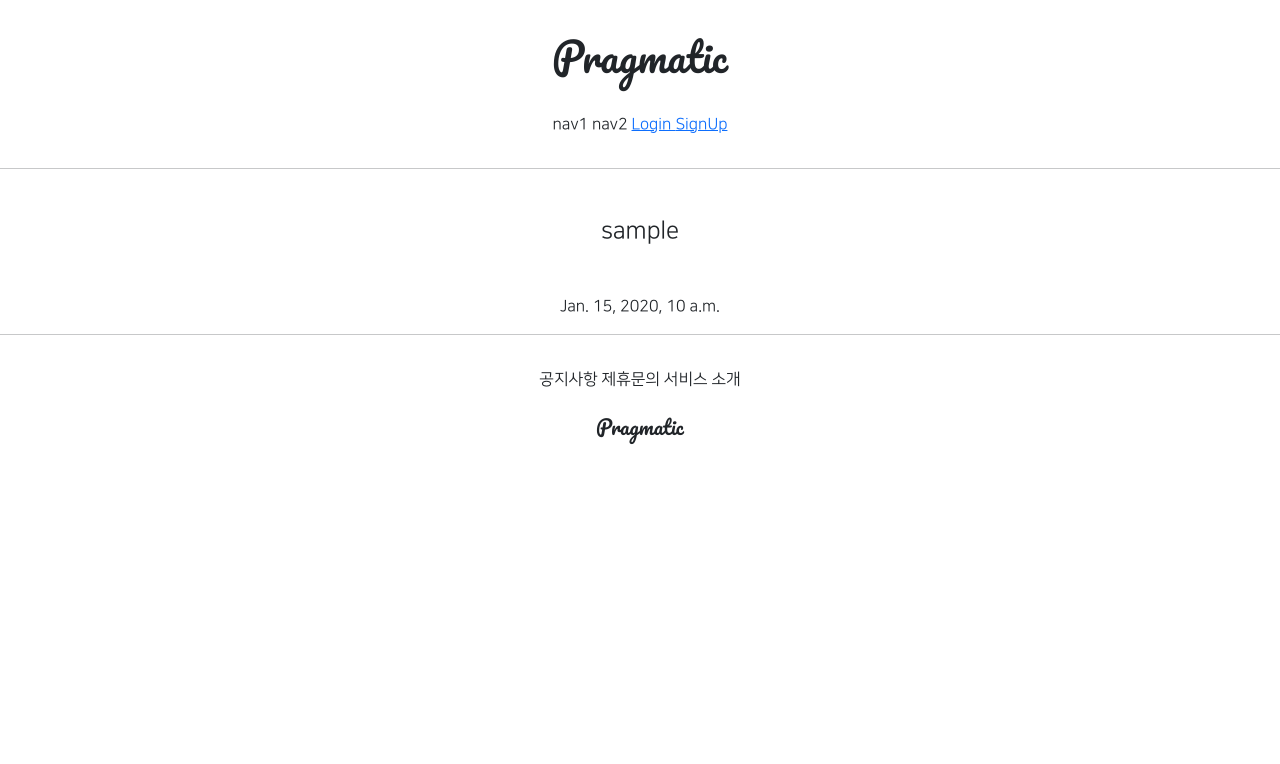
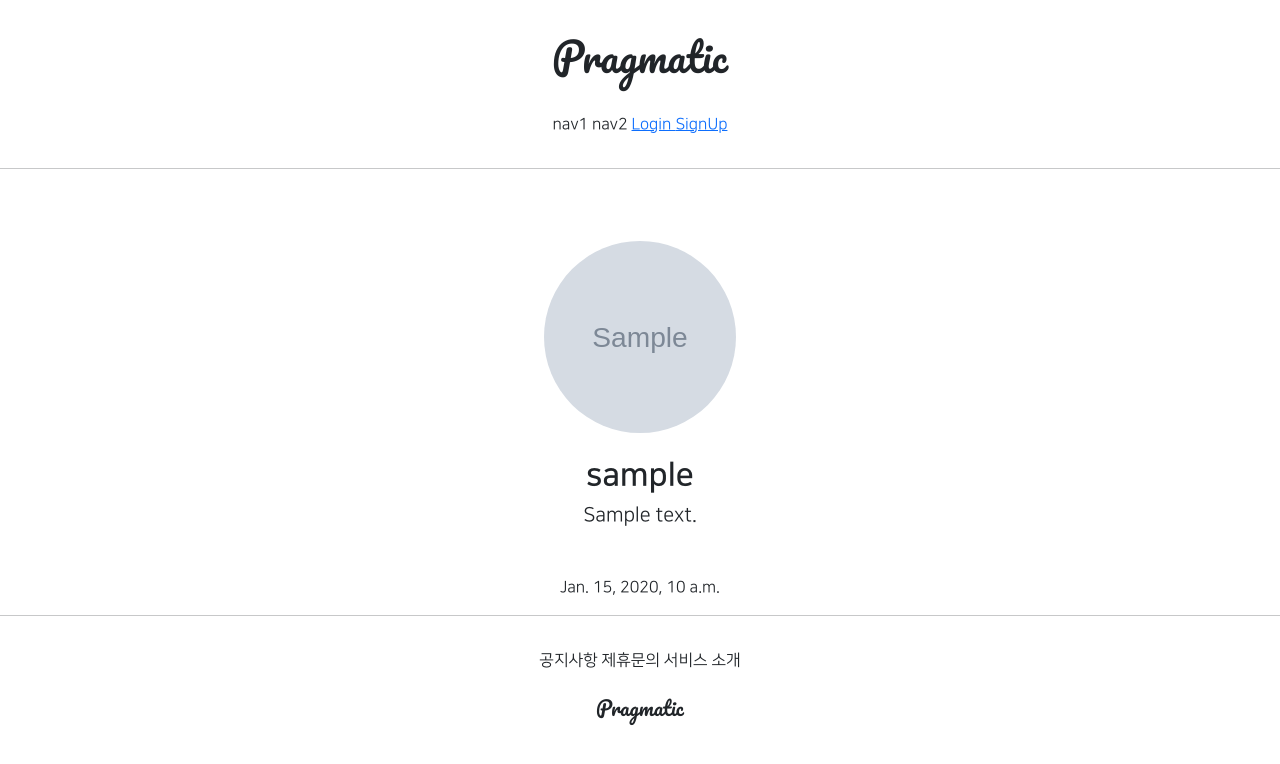
Before and after one commit to hanbitgoun/djangoproject_02, a Django app: page /acounts/detail/1 in a window 1280 px wide. Shown: the top 764 px of the page. Run offline with Django 3.2, Linux system fonts and the light colour scheme; tables that the repository leaves empty hold one stand-in row (values such as "Sample post"); grey boxes marked "Sample" are stand-in pictures; parts of the project's set-up code (start-up, migrations or seed data) failed here and were passed over; some libraries are stand-ins or nearby versions.

Commit message:
20210726_w commit_2_4

```diff
--- a/acountapp/templates/acountapp/detail.html
+++ b/acountapp/templates/acountapp/detail.html
@@ -3,8 +3,20 @@
 {% block content %}
 
     <div class="text-center mw-500 m-auto">
-        <div class="m-5"> {# margin : 5 #}
-            <h4>{{ target_user.username }}</h4>
+        <div class="m-5">
+            {% if target_user.profile %}
+                <img src="{{ target_user.profile.image.url }}"
+                     class="profile_image m-4"
+                     alt="profile image">
+                <h2 class="NNS_B">{{ target_user.profile.nickname }}</h2>
+                <h5>{{ target_user.profile.message }}</h5>
+            {% else %}
+            <h2 class="NNS_B">
+                <a href="{% url 'profileapp:create' %}">
+                    Create Profile
+                </a>
+            </h2>
+            {% endif %}
         </div>
 
         <div>
--- a/djangoProject/urls.py
+++ b/djangoProject/urls.py
@@ -13,6 +13,8 @@ Including another URLconf
     1. Import the include() function: from django.urls import include, path
     2. Add a URL to urlpatterns:  path('blog/', include('blog.urls'))
 """
+from django.conf import settings
+from django.conf.urls.static import static
 from django.contrib import admin
 from django.urls import path, include
 
@@ -20,4 +22,4 @@ urlpatterns = [
     path('admin/', admin.site.urls),
     path('acounts/', include('acountapp.urls')),
     path('profiles/', include('profileapp.urls')),
-]
+] + static(settings.MEDIA_URL, document_root=settings.MEDIA_ROOT)
--- a/static/base.css
+++ b/static/base.css
@@ -20,3 +20,14 @@
     max-width: 500px;
     margin: 1rem 1.5rem;
 }
+
+.profile_image {
+    width: 12rem;
+    height: 12rem;
+    border-radius: 20rem; /* 모서리 둥근 정도 */
+    object-fit: cover;
+}
+
+.NNS_B {
+    font-family: 'NanumSquareB', cursive;
+}
```
